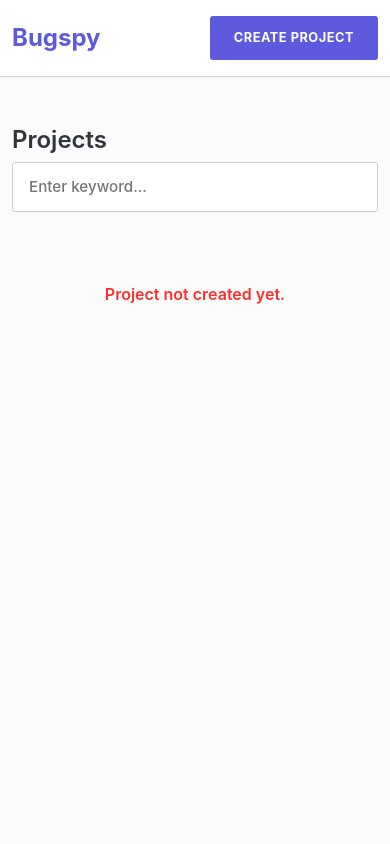
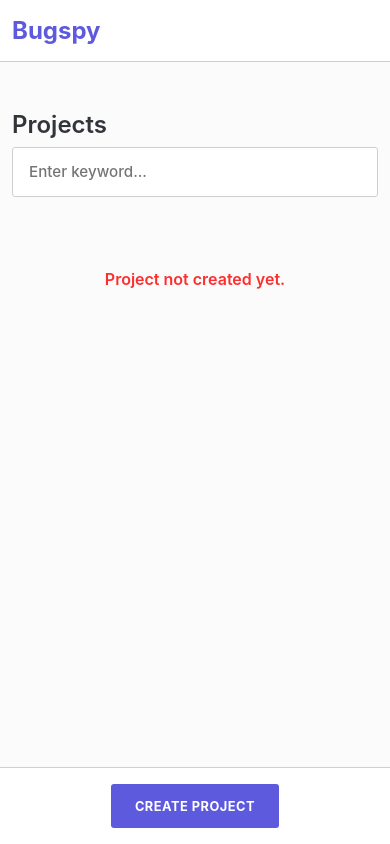
Before and after one commit to muhammadpauzi/bugspy, a Svelte app: page / in a window 390 px wide. Shown: the top 844 px of the page. Built offline with nearby package versions, Linux system fonts and the light colour scheme.

Commit message:
move mobile nav menu to bottom

```diff
--- a/src/App.svelte
+++ b/src/App.svelte
@@ -4,6 +4,8 @@
 	import CreateProject from "./components/CreateProject.svelte";
 	import CreateBug from "./components/CreateBug.svelte";
 	import Footer from "./components/Footer.svelte";
+	import Button from "./shared/Button.svelte";
+	import { modalCreateStore } from "./stores/modalStore";
 	import Bugs from "./components/Bugs.svelte";
 	import pageStore, { PROJECTS_PAGE, BUGS_PAGE } from "./stores/pageStore";
 </script>
@@ -17,3 +19,51 @@
 	<CreateBug />
 {/if}
 <Footer />
+
+<div class="mobile-menu">
+	{#if $pageStore == PROJECTS_PAGE}
+		<Button
+			class=""
+			on:click={() => {
+				modalCreateStore.set(true);
+			}}
+			resetMargin={true}>Create Project</Button
+		>
+	{:else if $pageStore == BUGS_PAGE}
+		<div class="d-flex align-items-center">
+			<Button
+				class="me-1"
+				resetMargin={true}
+				on:click={() => ($pageStore = PROJECTS_PAGE)}>Projects</Button
+			>
+			<Button
+				on:click={() => {
+					modalCreateStore.set(true);
+				}}
+				resetMargin={true}>Create Bug</Button
+			>
+		</div>
+	{/if}
+</div>
+
+<style>
+	.mobile-menu {
+		display: none;
+	}
+
+	@media screen and (max-width: 567px) {
+		.mobile-menu {
+			background-color: var(--white-color);
+			padding: 1rem;
+			border-top: 1px solid var(--gray-color);
+			display: flex;
+			align-items: center;
+			justify-content: center;
+			position: fixed;
+			bottom: 0;
+			left: 0;
+			width: 100%;
+			z-index: 999;
+		}
+	}
+</style>
--- a/src/components/Footer.svelte
+++ b/src/components/Footer.svelte
@@ -16,6 +16,10 @@
     }
 
     @media screen and (max-width: 567px) {
+        .footer {
+            margin-bottom: 5rem;
+        }
+
         .footer p {
             font-size: 0.8em;
         }
--- a/src/components/Navbar.svelte
+++ b/src/components/Navbar.svelte
@@ -12,6 +12,7 @@
 
         {#if $pageStore == PROJECTS_PAGE}
             <Button
+                class="d-none d-lg-inline-block d-md-inline-block"
                 on:click={() => {
                     modalCreateStore.set(true);
                 }}
@@ -20,12 +21,13 @@
         {:else if $pageStore == BUGS_PAGE}
             <div class="d-flex align-items-center">
                 <Button
-                    class="me-1"
+                    class="me-1 d-none d-lg-inline-block d-md-inline-block"
                     resetMargin={true}
                     on:click={() => ($pageStore = PROJECTS_PAGE)}
                     >Projects</Button
                 >
                 <Button
+                    class="me-1 d-none d-lg-inline-block d-md-inline-block"
                     on:click={() => {
                         modalCreateStore.set(true);
                     }}
```
